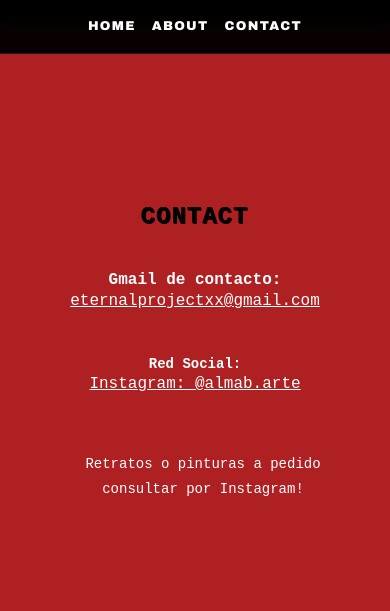
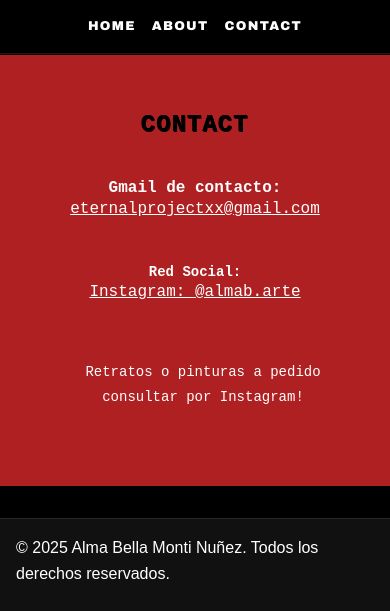
Before and after one commit to almamontii/portfolio, a website: page contact.html in a window 390 px wide. Shown: the part 233-844 px from the top of the page. Drawn offline with Linux system fonts and the light colour scheme.

Commit message:
Enhance mobile styles for About and Contact sections; add responsive height adjustments and margin tweaks for improved layout on smaller screens.

```diff
--- a/styles.css
+++ b/styles.css
@@ -655,7 +655,12 @@ footer {
         /* Oculto completamente en vista móvil */
     }
 
-
+    .about-container {
+        max-width: 1200px;
+        margin: 0 auto;
+        height: 50vh;
+        position: relative;
+    }
 }
 
 /* Desktop Music Player - Ensure proper positioning */
@@ -704,6 +709,13 @@ footer {
     margin: 0 auto;
     height: 100vh;
     position: relative;
+}
+
+@media (max-width: 480px) {
+
+    .about-container {
+        height: 50vh;
+    }
 }
 
 .about-content {
@@ -1203,7 +1215,7 @@ footer {
 
     .mobile-about,
     .mobile-contact {
-        margin-top: 16rem;
+        margin-top: 20rem;
     }
 }
 
@@ -1317,3 +1329,27 @@ footer {
         display: none;
     }
 }
+
+/* Fix: Reduce top margin and show footer sooner on Contact mobile view */
+@media (max-width: 768px) {
+    .mobile-contact {
+        margin-top: 8rem;
+        min-height: auto !important;
+    }
+
+    .mobile-contact-content {
+        position: relative !important;
+        top: auto !important;
+        left: auto !important;
+        transform: none !important;
+        min-height: auto !important;
+        justify-content: flex-start !important;
+        padding-top: 3rem !important;
+    }
+}
+
+@media (max-width: 480px) {
+    .mobile-contact {
+        margin-top: 18rem;
+    }
+}
```
